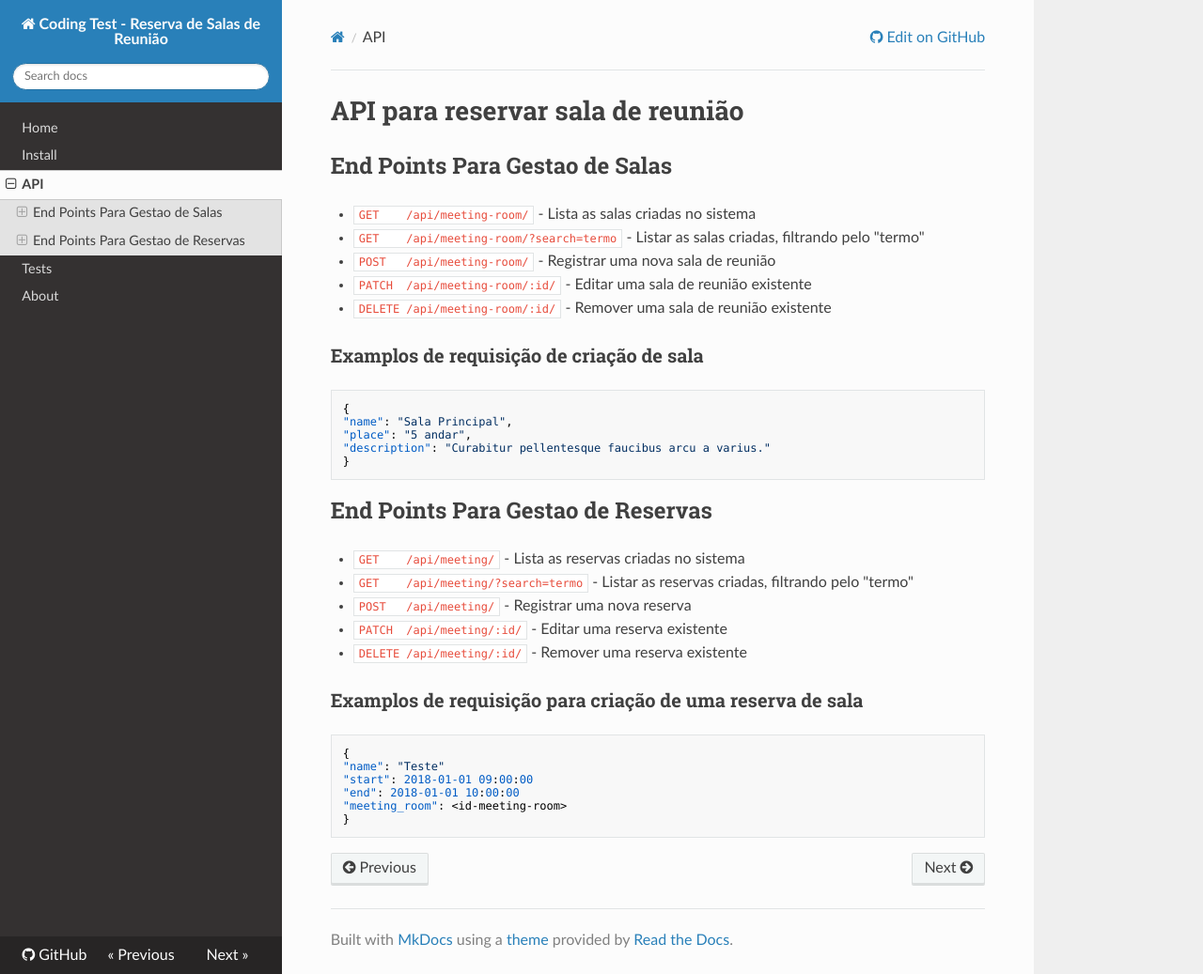
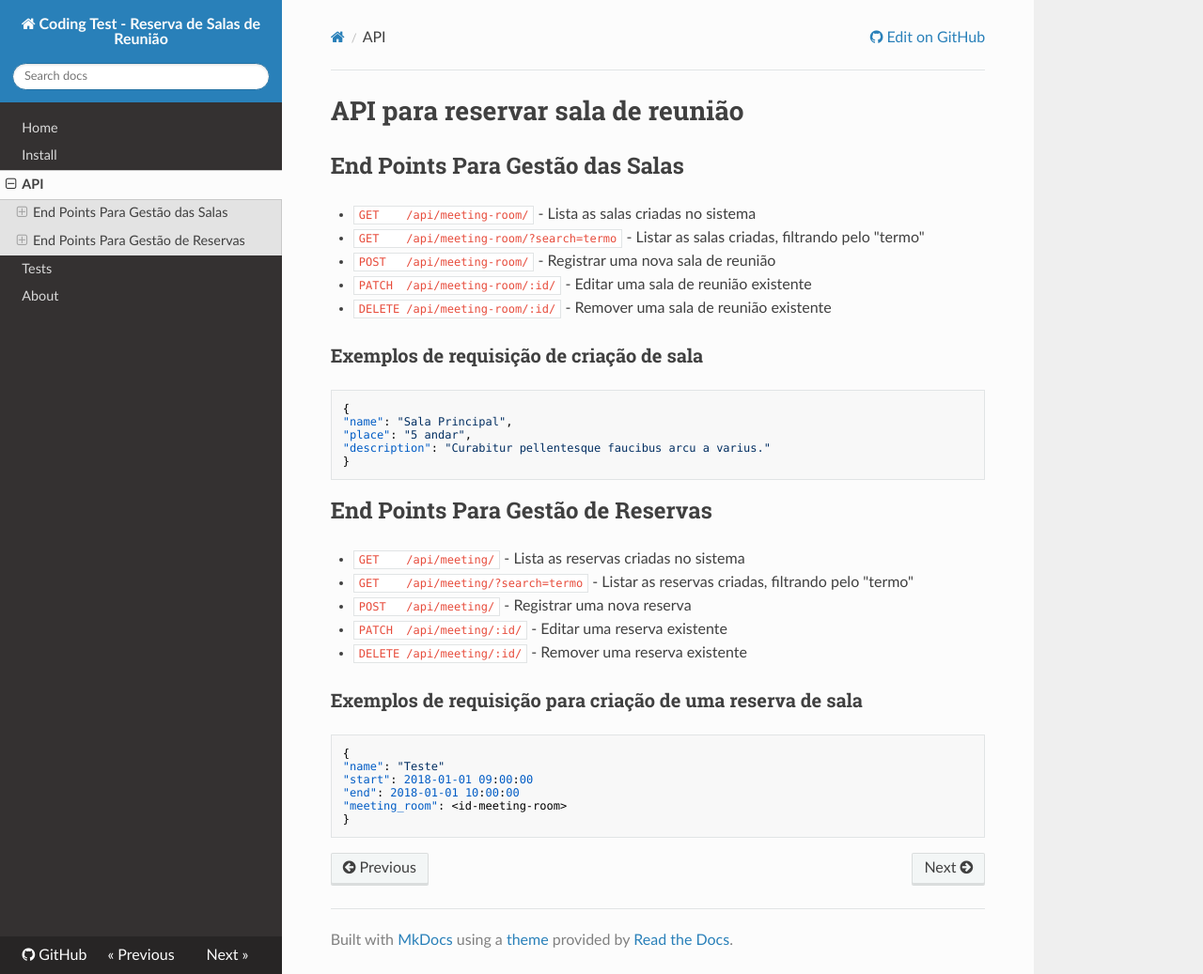
Before and after one commit to cesarbruschetta/room-scheduling, an MkDocs documentation site: the page built from docs/api.md, in a window 1280 px wide and 1037 px high. Shown: the whole window at 94% size. Built offline with MkDocs 1.6.1, drawn with Linux system fonts in a browser that asks for light colours; nearby versions of some CDN libraries.

Commit message:
Update api.md

````diff
--- a/docs/api.md
+++ b/docs/api.md
@@ -1,6 +1,6 @@
 # API para reservar sala de reunião
 
-## End Points Para Gestao de Salas
+## End Points Para Gestão das Salas
 
 * `GET    /api/meeting-room/` - Lista as salas criadas no sistema
 * `GET    /api/meeting-room/?search=termo` - Listar as salas criadas, filtrando pelo "termo"
@@ -8,7 +8,7 @@
 * `PATCH  /api/meeting-room/:id/` - Editar uma sala de reunião existente
 * `DELETE /api/meeting-room/:id/` - Remover uma sala de reunião existente
 
-### Examplos de requisição de criação de sala
+### Exemplos de requisição de criação de sala
 
 ```json
 {
@@ -18,7 +18,7 @@
 }
 ```
 
-## End Points Para Gestao de Reservas
+## End Points Para Gestão de Reservas
 
 * `GET    /api/meeting/` - Lista as reservas criadas no sistema
 * `GET    /api/meeting/?search=termo` - Listar as reservas criadas, filtrando pelo "termo"
@@ -26,7 +26,7 @@
 * `PATCH  /api/meeting/:id/` - Editar uma reserva existente
 * `DELETE /api/meeting/:id/` - Remover uma reserva existente
 
-### Examplos de requisição para criação de uma reserva de sala
+### Exemplos de requisição para criação de uma reserva de sala
 
 ```json
 {
````
